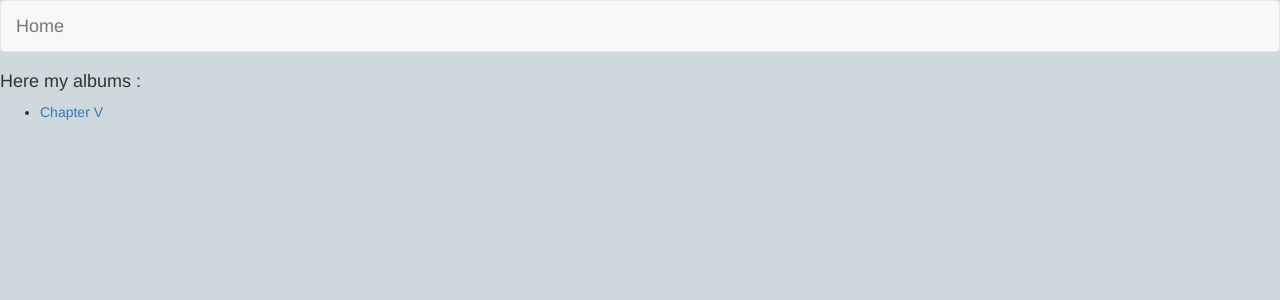
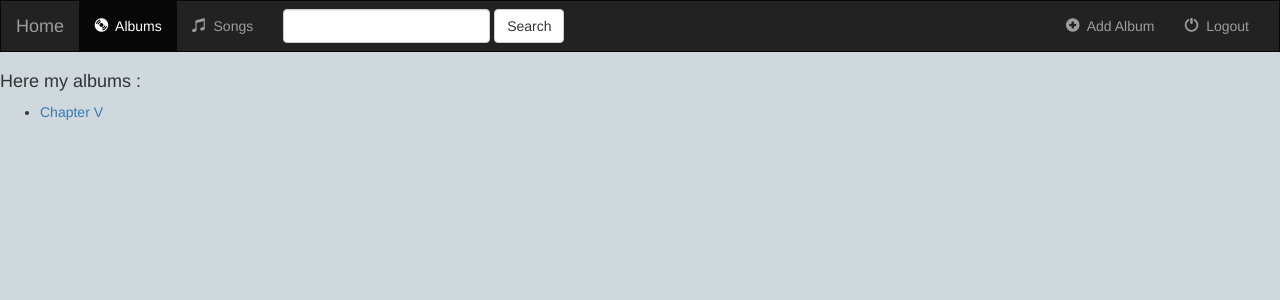
Before and after one commit to 9uillaume/PWS, a Django app: page /music/ in a window 1280 px wide. Shown: the top 300 px of the page. Run offline with Django 3.2, Linux system fonts and the light colour scheme; data comes from the database, SQL or seed files in the repository; some libraries are stand-ins or nearby versions.

Commit message:
design and clean templates

```diff
--- a/music/static/music/style.css
+++ b/music/static/music/style.css
@@ -1,3 +1,15 @@
 body {
   background-color: #CFD8DC;
 }
+
+.glyphicon-tasks {
+  color: white;
+}
+
+.navbar {
+  border-radius: 0;
+}
+
+.navbar-brand {
+  font-family: 'Chewy' sans-serif;
+}
--- /dev/null
+++ b/music/templates/music/base.html
@@ -0,0 +1,67 @@
+<!DOCTYPE html>
+<html lang="en">
+<head>
+  <meta charset="UTF-8">
+  <title>Guiz</title>
+  {% load staticfiles %}
+  <link rel="stylesheet" href="https://maxcdn.bootstrapcdn.com/bootstrap/3.3.6/css/bootstrap.min.css" integrity="sha384-1q8mTJOASx8j1Au+a5WDVnPi2lkFfwwEAa8hDDdjZlpLegxhjVME1fgjWPGmkzs7" crossorigin="anonymous">
+  <link href='https://fonts.googleapis.com/css?family=Chewy' rel='stylesheet' type='text/css'>
+  <link rel="stylesheet" type="text/css" href="{% static 'music/style.css' %}">
+  <script src="https://ajax.googleapis.com/ajax/libs/jquery/1.12.0/jquery.min.js"></script>
+  <script src="https://maxcdn.bootstrapcdn.com/bootstrap/3.3.6/js/bootstrap.min.js" integrity="sha384-0mSbJDEHialfmuBBQP6A4Qrprq5OVfW37PRR3j5ELqxss1yVqOtnepnHVP9aJ7xS" crossorigin="anonymous"></script>
+</head>
+<body>
+  <nav class="navbar navbar-inverse">
+    <div class="container-fluid">
+
+      <!-- Navbar header -->
+      <div class="navbar-header">
+        <button type="button" class="navbar-toggle" data-toggle="collapse" data-target="#topNavBar">
+          <span class="glyphicon glyphicon-tasks"></span>
+        </button>
+        <a class="navbar-brand" href="{% url 'music:index' %}">Home</a>
+      </div>
+
+      <!-- Collapse items -->
+      <div class="collapse navbar-collapse" id="topNavBar">
+        <ul class="nav navbar-nav">
+          <li class="active">
+            <a href="{% url 'music:index' %}">
+              <span class="glyphicon glyphicon-cd" aria-hidden="true"></span>&nbsp; Albums
+            </a>
+          </li>
+          <li class="">
+            <a href="{% url 'music:index' %}">
+              <span class="glyphicon glyphicon-music" aria-hidden="true"></span>&nbsp; Songs
+            </a>
+          </li>
+        </ul>
+
+        <form class="navbar-form navbar-left" role="search" method="get" action="#">
+          <div class="form-group">
+            <input type"text" class="form-control" name="q" value="">
+          </div>
+          <button type="submit" class="btn btn-default">Search</button>
+        </form>
+
+        <ul class="nav navbar-nav navbar-right">
+          <li class="">
+            <a href="{% url 'music:index' %}">
+              <span class="glyphicon glyphicon-plus-sign" aria-hidden="true"></span>&nbsp; Add Album
+            </a>
+          </li>
+          <li class="">
+            <a href="{% url 'music:index' %}">
+              <span class="glyphicon glyphicon-off" aria-hidden="true"></span>&nbsp; Logout
+            </a>
+          </li>
+        </ul>
+
+      </div>
+    </div>
+  </nav>
+  {% block body %}
+
+  {% endblock %}
+</body>
+</html>
--- a/music/templates/music/detail.html
+++ b/music/templates/music/detail.html
@@ -1,3 +1,6 @@
+{% extends 'music/base.html' %}
+
+{% block body %}
   <img src="{{ album.album_logo }}">
   <h1> {{ album.album_title }} </h1>
   <h3> {{ album.artist }} </h3>
@@ -19,3 +22,4 @@
     {% endfor %}
     <input type="submit" value="Favorite">
   </form>
+{% endblock %}
--- a/music/templates/music/index.html
+++ b/music/templates/music/index.html
@@ -1,15 +1,6 @@
-{% load staticfiles %}
-<link rel="stylesheet" href="https://maxcdn.bootstrapcdn.com/bootstrap/3.3.6/css/bootstrap.min.css" integrity="sha384-1q8mTJOASx8j1Au+a5WDVnPi2lkFfwwEAa8hDDdjZlpLegxhjVME1fgjWPGmkzs7" crossorigin="anonymous">
-<link rel="stylesheet" type="text/css" href="{% static 'music/style.css' %}">
+{% extends 'music/base.html' %}
 
-<nav class="navbar navbar-default">
-  <div class="container-fluid">
-    <div class="navbar-header">
-      <a class="navbar-brand" href="{% url 'music:index' %}">Home</a>
-    </div>
-  </div>
-</nav>
-
+{% block body %}
   {% if all_albums %}
     <h4>Here my albums :</h4>
     <ul>
@@ -20,3 +11,4 @@
   {% else %}
     <h4>No vibes for the moment.</h4>
   {% endif %}
+{% endblock %}
```
Lines whose indentation alone changed are shown as unchanged.
